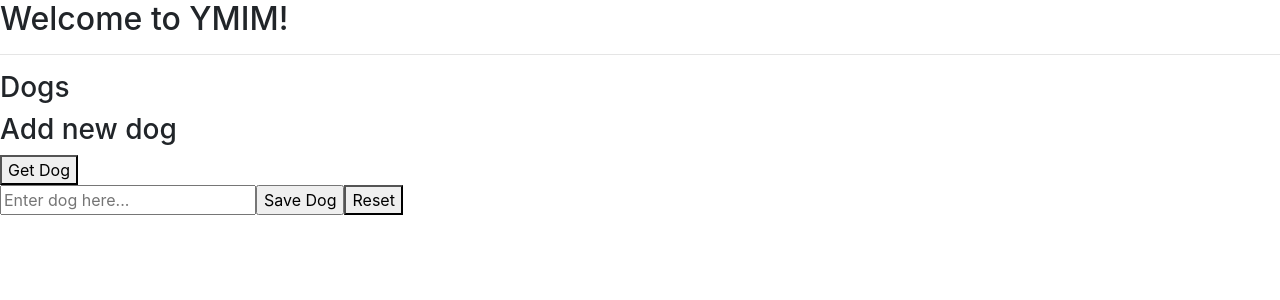
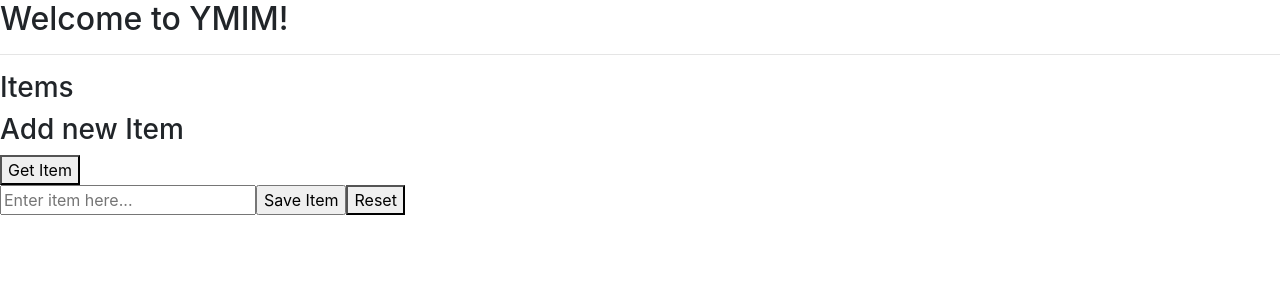
Before and after one commit to the-difference-engine/ymim, a React (Create React App) app in the folder frontend/: page /fetch in a window 1280 px wide. Shown: the top 300 px of the page. Built offline with nearby package versions, Linux system fonts and the light colour scheme.

Commit message:
Made names generic & fixed 404

```diff
--- a/frontend/src/actions/index.js
+++ b/frontend/src/actions/index.js
@@ -1,3 +1,3 @@
-import * as dogs from "./dogs";
+import * as items from "./demo";
 
-export {dogs};
+export { items };
--- a/frontend/src/components/App.css
+++ b/frontend/src/components/App.css
@@ -3,6 +3,6 @@
   max-height: 10vh;
   color: white;
 }
-img {
+.small_img {
   width: 100px;
 }
--- /dev/null
+++ b/frontend/src/components/DemoPage.jsx
@@ -0,0 +1,96 @@
+import React, { Component } from 'react';
+import { Link } from 'react-router-dom';
+import { connect } from 'react-redux';
+import { items } from "../actions";
+import './App.css';
+
+
+
+class DemoPage extends Component {
+
+    //runs this after this component mounts
+    componentDidMount() {
+
+    }
+
+    state = {
+        text: "",
+        updateItemId: null,
+    }
+
+    resetForm = () => {
+        this.setState({ text: "", updateItemId: null });
+    }
+
+    selectForEdit = (id) => {
+        let item = this.props.items[id];
+        this.setState({ text: item.text, updateItemId: id });
+    }
+
+    submitItem = (e) => {
+        e.preventDefault();
+        if (this.state.updateItemId === null) {
+            this.props.addItems(this.state.text);
+        } else {
+            this.props.updateItem(this.state.updateItemId, this.state.text);
+        }
+        this.resetForm();
+    }
+    render() {
+        return (
+            <div>
+                <h2>Welcome to YMIM!</h2>
+                <hr />
+
+                <h3>Items</h3>
+                <table>
+                    <tbody>
+                        {this.props.items.length > 0 && this.props.items.map((item, id) => (
+                            <tr key={`item_${id}`}>
+                                <td><Link to="/items"><img className="small_img" src={item.text} alt={item.text}></img></Link></td>
+                                <td><button onClick={() => this.selectForEdit(id)}>edit</button></td>
+                                <td><button onClick={() => this.props.deleteItem(id)}>delete</button></td>
+                            </tr>
+                        ))}
+                    </tbody>
+                </table>
+                <h3>Add new Item</h3>
+                <button onClick={() => this.props.fetchItem(1)}>Get Item</button>
+                <form onSubmit={this.submitItem}>
+                    <input
+                        value={this.state.text}
+                        placeholder="Enter item here..."
+                        onChange={(e) => this.setState({ text: e.target.value })}
+                        required />
+                    <input type="submit" value="Save Item" />
+                    <button onClick={this.resetForm}>Reset</button>
+                </form>
+
+            </div>
+        )
+    }
+}
+
+const mapStateToProps = state => {
+    return {
+        items: state.items,
+    }
+}
+const mapDispatchToProps = dispatch => {
+    return {
+        addItems: (text) => {
+            return dispatch(items.addItem(text));
+        },
+        updateItem: (id, text) => {
+            return dispatch(items.updateItem(id, text));
+        },
+        deleteItem: (id) => {
+            return dispatch(items.deleteItem(id));
+        },
+        fetchItem: (num) => {
+            dispatch(items.fetchItems(num));
+        },
+    }
+}
+
+export default connect(mapStateToProps, mapDispatchToProps)(DemoPage);
--- a/frontend/src/components/NotFound.jsx
+++ b/frontend/src/components/NotFound.jsx
@@ -4,8 +4,8 @@ import React from 'react';
 const NotFound = () => {
     return (
         <div>
-            <h2>Oh no, you've found our junior developer's homepage!</h2>
-            <p>Despite sleeping on the couch most of the day, our junior developer still finds time to do some coding...</p>
+            <h2>Not found, error 404</h2>
+            <p>The page you are looking for no longer exists. Perhaps you can return back to the site's <a href="/">homepage</a> and see if you can find what you are looking for. Or, you can try finding it by using the search form below.</p>
         </div>
     )
 }
--- a/frontend/src/components/fetchAPI.jsx
+++ /dev/null
@@ -1,96 +0,0 @@
-import React, { Component } from 'react';
-import { Link } from 'react-router-dom';
-import { connect } from 'react-redux';
-import {dogs} from "../actions";
-import './App.css';
-
-
-
-class fetchAPI extends Component {
-
-    //runs this after this component mounts
-    componentDidMount() {
-
-    }
-
-    state = {
-        text: "",
-        updateDogId:null,
-    }
-
-    resetForm = () => {
-        this.setState({text: "", updateDogId: null});
-    }
-
-    selectForEdit = (id) => {
-        let dog = this.props.dogs[id];
-        this.setState({text: dog.text, updateDogId: id});
-    }
-
-    submitDog = (e) => {
-        e.preventDefault();
-        if (this.state.updateDogId === null) {
-            this.props.addDog(this.state.text);
-        } else {
-            this.props.updateDog(this.state.updateDogId, this.state.text);
-        }
-        this.resetForm();
-    }
-    render() {
-        return (
-            <div>
-                <h2>Welcome to YMIM!</h2>
-                <hr />
-
-                <h3>Dogs</h3>
-                <table>
-                    <tbody>
-                        {this.props.dogs.length > 0 && this.props.dogs.map((dog, id) => (
-                            <tr key={`dog_${id}`}>
-                                <td><Link to="/doggy"><img src={dog.text} alt={dog.text}></img></Link></td>
-                                <td><button onClick={() => this.selectForEdit(id)}>edit</button></td>
-                                <td><button onClick={() => this.props.deleteDog(id)}>delete</button></td>
-                            </tr>
-                        ))}
-                    </tbody>
-                </table>
-                <h3>Add new dog</h3>
-                <button onClick={() => this.props.fetchDog(1)}>Get Dog</button>
-                <form onSubmit={this.submitDog}>
-                    <input
-                        value={this.state.text}
-                        placeholder="Enter dog here..."
-                        onChange={(e) => this.setState({text: e.target.value})}
-                        required />
-                    <input type="submit" value="Save Dog" />
-                    <button onClick={this.resetForm}>Reset</button>
-                </form>
-
-            </div>
-        )
-    }
-}
-
-const mapStateToProps = state => {
-    return {
-        dogs: state.dogs,
-    }
-}
-const mapDispatchToProps = dispatch => {
-    return {
-        addDog: (text) => {
-            return dispatch(dogs.addDog(text));
-        },
-        updateDog: (id, text) => {
-            return dispatch(dogs.updateDog(id, text));
-        },
-        deleteDog: (id) => {
-            return dispatch(dogs.deleteDog(id));
-        },
-        fetchDog: (num) => {
-            dispatch(dogs.fetchDogs(num));
-        },
-    }
-}
-
-export default connect(mapStateToProps, mapDispatchToProps)(fetchAPI);
--- /dev/null
+++ b/frontend/src/reducers/demo.js
@@ -0,0 +1,33 @@
+const initialState = [];
+
+
+export default function items(state = initialState, action) {
+  let itemList = state.slice();
+  switch (action.type) {
+    case 'ADD_ITEM':
+      return [...state, {
+        text: action.text
+      }];
+
+    case 'FETCH_ITEM':
+      return [...state, {
+        text: action.items.url
+      }];
+
+    case 'UPDATE_ITEM':
+      let itemToUpdate = itemList[action.id];
+      itemToUpdate.text = action.text;
+      itemList.splice(action.id, 1, itemToUpdate);
+      return itemList;
+
+    case 'DELETE_ITEM':
+      itemList.splice(action.id, 1);
+      return itemList;
+
+    case 'ADD_ITEM_API':
+      return [...state, action.item];
+
+    default:
+      return state;
+  }
+}
--- a/frontend/src/reducers/dogs.js
+++ /dev/null
@@ -1,33 +0,0 @@
-const initialState = [];
-
-
-export default function dogs(state = initialState, action) {
-  let dogList = state.slice();
-  switch (action.type) {
-    case 'ADD_DOG':
-      return [...state, {
-        text: action.text
-      }];
-
-    case 'FETCH_DOG':
-      return [...state, {
-        text: action.dogs.url
-      }];
-
-    case 'UPDATE_DOG':
-      let dogToUpdate = dogList[action.id];
-      dogToUpdate.text = action.text;
-      dogList.splice(action.id, 1, dogToUpdate);
-      return dogList;
-
-    case 'DELETE_DOG':
-      dogList.splice(action.id, 1);
-      return dogList;
-
-    case 'ADD_ITEM_API':
-      return [...state, action.item];
-
-    default:
-      return state;
-  }
-}
--- a/frontend/src/reducers/index.js
+++ b/frontend/src/reducers/index.js
@@ -1,9 +1,9 @@
 import { combineReducers } from 'redux';
-import dogs from "./dogs";
+import items from "./demo";
 
 
 const fetchData = combineReducers({
-  dogs,
+  items,
 })
 
 export default fetchData;
--- a/frontend/src/router.js
+++ b/frontend/src/router.js
@@ -5,7 +5,7 @@ import { createStore, applyMiddleware } from "redux";
 import fetchData from "./reducers";
 import thunk from "redux-thunk";
 import App from './components/App';
-import fetchAPI from './components/fetchAPI';
+import DemoPage from './components/DemoPage';
 import NotFound from './components/NotFound';
 
 let store = createStore(fetchData, applyMiddleware(thunk));
@@ -16,7 +16,7 @@ const router = (
             <Router>
                 <Switch>
                     <Route exact path="/" component={App} />
-                    <Route exact path="/fetch" component={fetchAPI} />
+                    <Route exact path="/fetch" component={DemoPage} />
                     <Route component={NotFound} />
                 </Switch>
             </Router>
```
Also changed, not shown: frontend/src/actions/demo.js (renamed from frontend/src/actions/dogs.js, +19 -19 lines).
